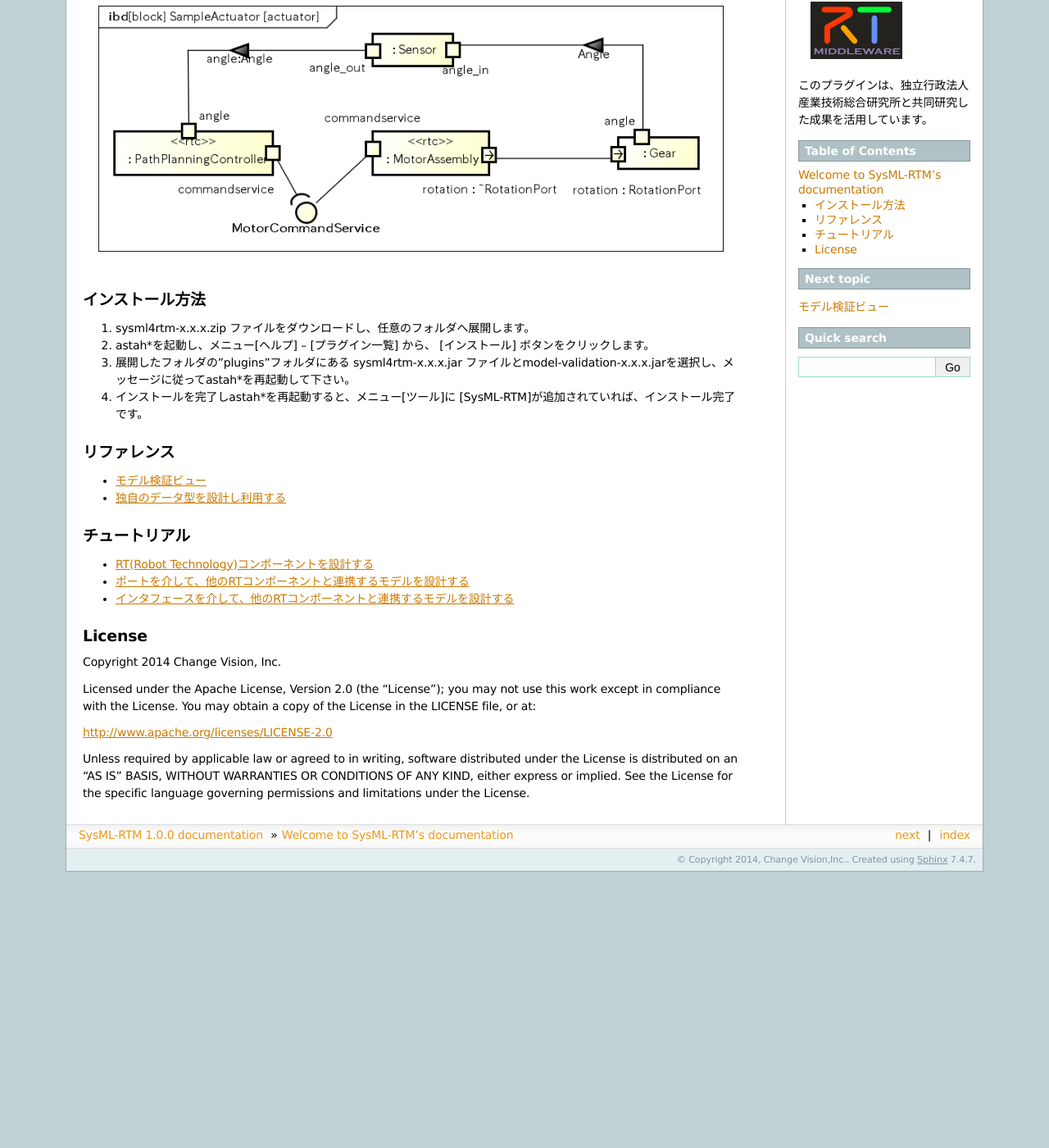
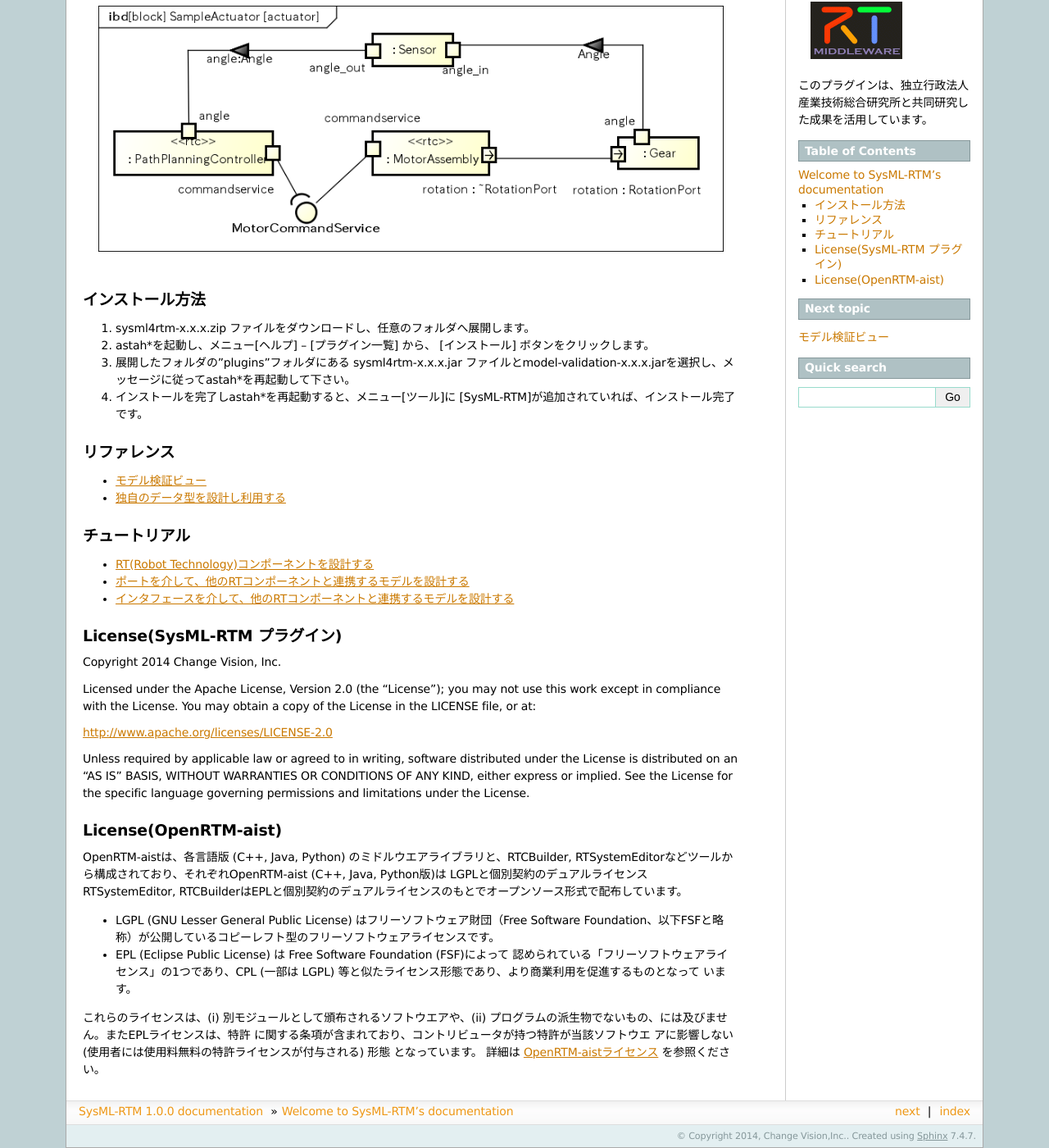
Before and after one commit to ChangeVision/sysml4rtm, a Sphinx documentation site: the page built from docs/guide-ja/source/index.rst, in a window 1280 px wide and 1400 px high, scrolled down 259 px. Shown: the whole window at 82% size. Built offline with Sphinx 7.4.7, drawn with Linux system fonts in a browser that asks for light colours; before the commit the page ends 1322 px from its top, so only the background shows below that.

Commit message:
add powered by

```diff
--- a/docs/guide-ja/source/_templates/powerdby.html
+++ b/docs/guide-ja/source/_templates/poweredby.html
@@ -1,4 +1,4 @@
-<h3><a href="#">Powerd By</a></h3>
+<h3><a href="#">Powered By</a></h3>
 <img class="logo" src="_static/aist_logo.png" alt="Logo">
 <p></p>
 <img class="logo" src="_static/piping_rtm_logo2.png" alt="Logo">
--- a/docs/guide-ja/source/conf.py
+++ b/docs/guide-ja/source/conf.py
@@ -132,7 +132,7 @@
 
 # Custom sidebar templates, maps document names to template names.
 html_sidebars = {
-   '**': ['powerdby.html', 'localtoc.html', 'relations.html', 'sourcelink.html', 'searchbox.html']
+   '**': ['poweredby.html', 'localtoc.html', 'relations.html', 'sourcelink.html', 'searchbox.html']
 }
 
 # Additional templates that should be rendered to pages, maps page names to
--- a/docs/guide-ja/source/index.rst
+++ b/docs/guide-ja/source/index.rst
@@ -51,8 +51,8 @@
    tutorial/dataport
    tutorial/interface
 
-License
---------------------
+License(SysML-RTM プラグイン)
+-------------------------------------------------
 Copyright 2014 Change Vision, Inc.
 
 Licensed under the Apache License, Version 2.0 (the "License"); you may not use this work except in compliance with the License. You may obtain a copy of the License in the LICENSE file, or at:
@@ -60,3 +60,14 @@
 http://www.apache.org/licenses/LICENSE-2.0
 
 Unless required by applicable law or agreed to in writing, software distributed under the License is distributed on an "AS IS" BASIS, WITHOUT WARRANTIES OR CONDITIONS OF ANY KIND, either express or implied. See the License for the specific language governing permissions and limitations under the License.
+
+License(OpenRTM-aist)
+---------------------------------------
+OpenRTM-aistは、各言語版 (C++, Java, Python) のミドルウエアライブラリと、RTCBuilder, RTSystemEditorなどツールから構成されており、それぞれOpenRTM-aist (C++, Java, Python版)は LGPLと個別契約のデュアルライセンス
+RTSystemEditor, RTCBuilderはEPLと個別契約のデュアルライセンスのもとでオープンソース形式で配布しています。
+
+* LGPL (GNU Lesser General Public License) はフリーソフトウェア財団（Free Software Foundation、以下FSFと略称）が公開しているコピーレフト型のフリーソフトウェアライセンスです。
+* EPL (Eclipse Public License) は Free Software Foundation (FSF)によって 認められている「フリーソフトウェアライセンス」の1つであり、CPL (一部は LGPL) 等と似たライセンス形態であり、より商業利用を促進するものとなって います。
+
+これらのライセンスは、(i) 別モジュールとして頒布されるソフトウエアや、(ii) プログラムの派生物でないもの、には及びません。またEPLライセンスは、特許 に関する条項が含まれており、コントリビュータが持つ特許が当該ソフトウエ アに影響しない (使用者には使用料無料の特許ライセンスが付与される) 形態 となっています。
+詳細は `OpenRTM-aistライセンス <http://openrtm.org/openrtm/ja/content/openrtm-aist%E3%81%A8%E3%81%AF%EF%BC%9F-0>`_ を参照ください。
```
